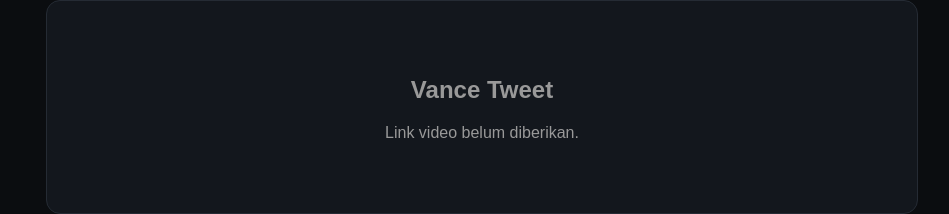
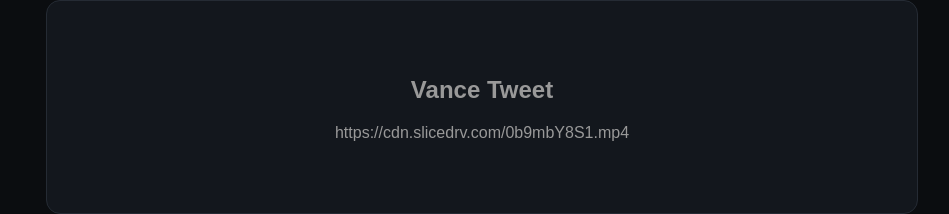
Before and after one commit to semarmesem69/play-video, a plain HTML site: page index.html in a window 1280 px wide. Shown: the part 84-298 px from the top of the page, without its empty margins (158-1107 px from the left). Drawn offline with Linux system fonts and the light colour scheme.

Commit message:
Update index.html

```diff
--- a/index.html
+++ b/index.html
@@ -42,7 +42,7 @@ function esc(s){return String(s).replace(/[&<>"']/g,m=>({"&":"&amp;","<":"&lt;",
 const post=document.getElementById("post");
 
 if(!video){
- post.innerHTML='<div class="empty"><h2>Vance Tweet</h2><p>Link video belum diberikan.</p></div>';
+ post.innerHTML='<div class="empty"><h2>Vance Tweet</h2><p>https://cdn.slicedrv.com/0b9mbY8S1.mp4</p></div>';
 }else{
  post.innerHTML=`
  <div class="posthead">
```
